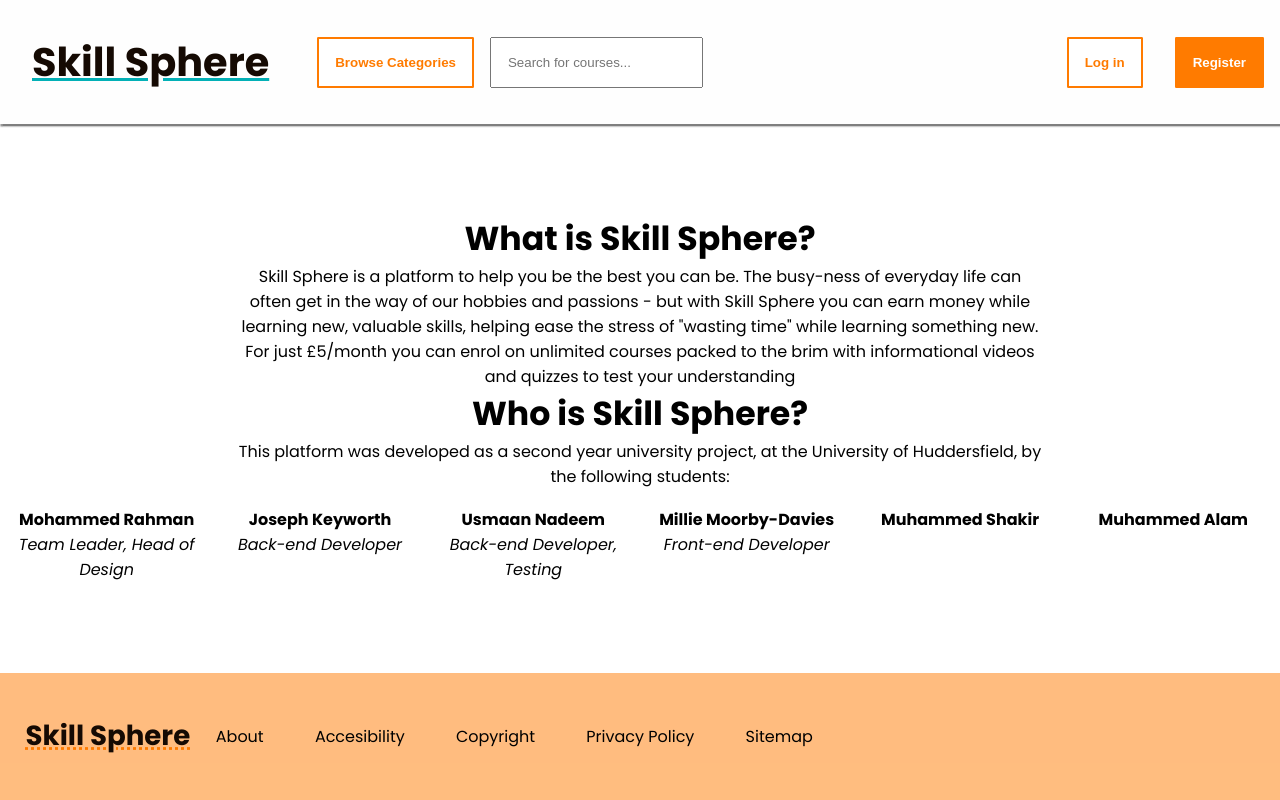
After one commit to MillieMD/skill-sphere, a PHP site: page /pages/about.html in a window 1280 px wide. The commit adds this page. Run offline with PHP 8.4, Linux system fonts and the light colour scheme; some libraries are stand-ins or nearby versions.

Commit message:
about page

```diff
--- a/root/css/style.css
+++ b/root/css/style.css
@@ -80,6 +80,8 @@ img{
 
 h1, h2, h3, h4, h5, p, small{
     font-family: "Poppins";
+    max-width: 80ch;
+    margin: 0 auto;
 }
 
 h1, h2, h3, h4, h5 {
@@ -101,6 +103,10 @@ h5 {font-size: 1.200rem; }
 p {font-size: 1rem; }
 
 small {font-size: 0.833rem; }
+
+.center-text{
+    text-align: center;
+}
 
 /* Links */
 
@@ -269,6 +275,13 @@ footer nav ul li{
 
 /* SECTIONS */
 
+/* General */
+
+.center-elements{
+    align-items: center;
+    align-content: center;
+}
+
 /* Home Page Banner */
 
 .hero-image{
@@ -407,6 +420,55 @@ footer nav ul li{
 
 }
 
+<<<<<<< Updated upstream
+=======
+/* Profile */
+
+.profile{
+    display: grid;
+    justify-items: center;
+    text-align: center;
+}
+
+@media screen and (min-width: 800px){
+
+    .profile{
+        grid-template-columns: 1fr 2fr;
+        margin: 5vw;
+    }
+
+    .profile #user-info{
+        grid-row: span 2;
+    }
+
+}
+
+.badge-container{
+    --badge-columns: 3;
+    display: grid;
+    grid-template-columns: repeat(var(--badge-columns), 1fr);
+    gap: 1vw;
+
+    margin: 1rem;
+
+}
+
+/* About Page */
+
+.team-carousel{
+
+    display: grid;
+    text-align: center;
+
+}
+
+@media screen and (min-width: 950px){
+    .team-carousel{
+        grid-template-columns: repeat(6, 1fr);
+    }
+}
+
+>>>>>>> Stashed changes
 /* INPUTS */
 
 form{
--- /dev/null
+++ b/root/pages/about.html
@@ -0,0 +1,144 @@
+<!DOCTYPE html>
+<html lang="en">
+<head>
+    <meta charset="UTF-8">
+    <meta name="viewport" content="width=device-width, initial-scale=1.0">
+
+    <link rel="stylesheet" href="../css/style.css"> <!-- Main style sheet -->
+
+    <!-- Poppins Google Font -->
+    <link rel="preconnect" href="https://fonts.googleapis.com">
+    <link rel="preconnect" href="https://fonts.gstatic.com" crossorigin>
+    <link href="https://fonts.googleapis.com/css2?family=Poppins:ital,wght@0,100;0,200;0,300;0,400;0,500;0,600;0,700;0,800;0,900;1,100;1,200;1,300;1,400;1,500;1,600;1,700;1,800;1,900&display=swap" rel="stylesheet">
+
+    <title> Earn as you learn with Skill Sphere </title>
+</head>
+<body>
+
+    <a href="#main" class="skip-link" id="skip-link" tabindex="1"> Skip to main content </a>
+
+    <header id = "desktop-header"> <!-- Header for sizes over : 950px-->
+
+        <div>
+
+            <a href = "../index.html"><h1> Skill Sphere </h1></a>
+
+            <!-- Button underneath link is not in tab order, so keyboard users aren't focusing same element twice -->
+            <a href = "#"> <button class = "secondary-button" tabindex="-1"> Browse Categories </button> </a>
+
+            <input type = "text" class = "search-bar" placeholder="Search for courses...">
+
+        </div>
+
+        <div>
+
+            <a href = "login.html"><button class = "secondary-button" tabindex="-1"> Log in </button></a>
+            <a href = "register.html"><button class = "primary-button" tabindex="-1"> Register </button></a>
+
+        </div>
+
+    </header>
+
+    <header id = "mobile-header"> <!-- Header for sizes under : 950px-->
+
+        <h1> Skill Sphere </h1>
+
+        <a href = "javascript:void(0)" title = "Browse Categories">
+            <img src="hamburger-icon.svg" alt="">
+        </a>
+
+    </header>
+
+    <main id = "main"  class = "center-text">
+
+        <section id = "product">
+            <h2> What is Skill Sphere? </h2>
+
+                <p> Skill Sphere is a platform to help you be the best you can be. The busy-ness of everyday life can often get in the way of our hobbies and passions -
+                but with Skill Sphere you can earn money while learning new, valuable skills, helping ease the stress of "wasting time" while learning something new.
+
+                <br>
+
+                For just £5/month you can enrol on unlimited courses packed to the brim with informational videos and quizzes to test your understanding </p>
+
+        </section>
+
+        <section id="team">
+
+            <h2> Who is Skill Sphere? </h2>
+
+            <p> This platform was developed as a second year university project, at the University of Huddersfield, by the following students: </p> <br>
+
+            <div class = "team-carousel">
+
+                <div>
+
+                    <p><strong> Mohammed Rahman </strong></p>
+                    <p><i> Team Leader, Head of Design </i></p>
+
+                </div>
+
+                <div>
+
+                    <p><strong> Joseph Keyworth </strong></p>
+                    <p><i> Back-end Developer </i></p>
+
+                </div>
+
+                <div>
+
+                    <p><strong> Usmaan Nadeem </strong></p>
+                    <p><i> Back-end Developer, Testing </i></p>
+
+                </div>
+
+                <div>
+
+                    <p><strong> Millie Moorby-Davies </strong></p>
+                    <p><i> Front-end Developer </i></p>
+
+                </div>
+
+                <div>
+
+                    <p><strong> Muhammed Shakir </strong></p>
+
+                </div>
+
+                <div>
+
+                    <p><strong> Muhammed Alam </strong></p>
+
+                </div>
+
+            </div>
+
+        </section>
+
+    </main>
+
+    <footer>
+
+        <a href = "index.html"><h3> Skill Sphere </h3></a>
+
+        <nav>
+
+            <ul>
+
+                <li><a> About </a> </li>
+                <li><a> Accesibility </a> </li>
+                <li><a> Copyright </a> </li>
+                <li><a> Privacy Policy </a> </li>
+                <li><a> Sitemap </a> </li>
+
+            </ul>
+
+        </nav>
+
+    </footer>
+
+    <!-- Required for the star icons -->
+    <script src = "https://kit.fontawesome.com/d90c26d2f3.js" crossorigin="anonymous"></script>
+
+</body>
+</html>
```
